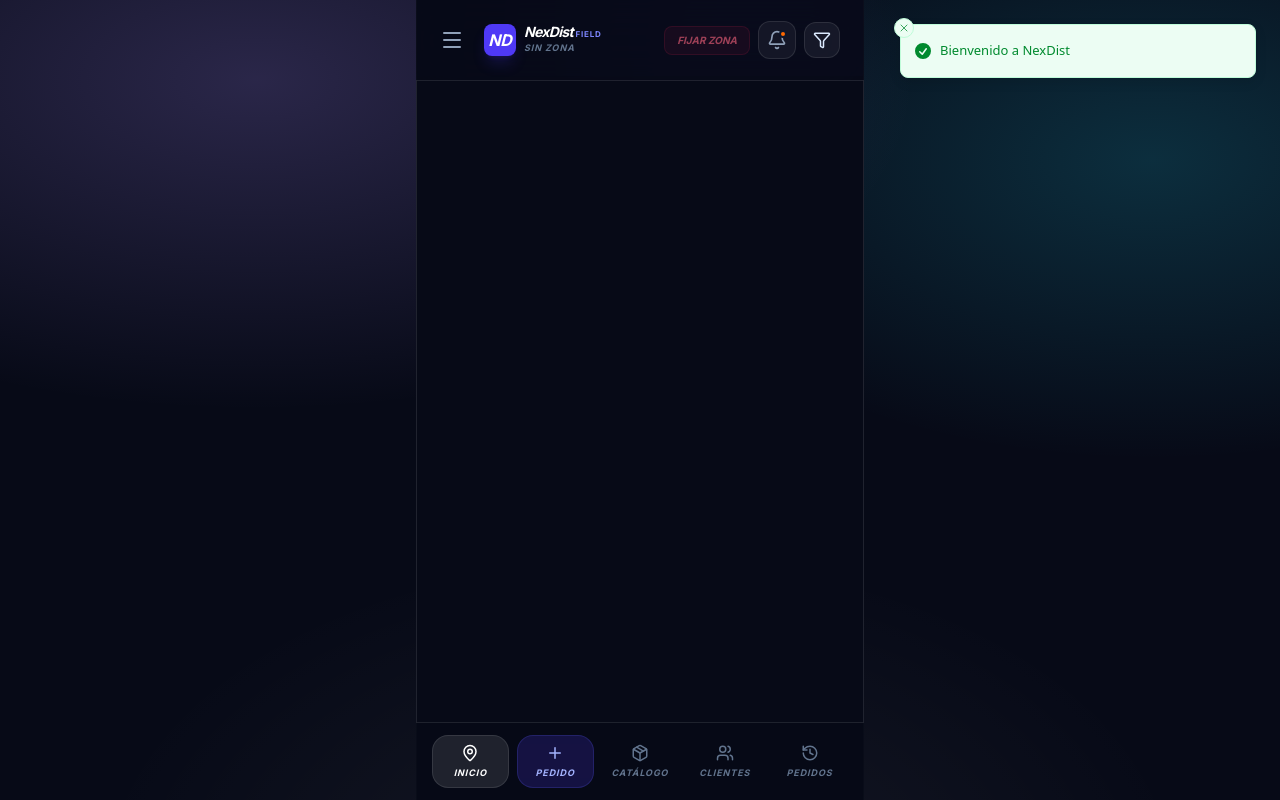
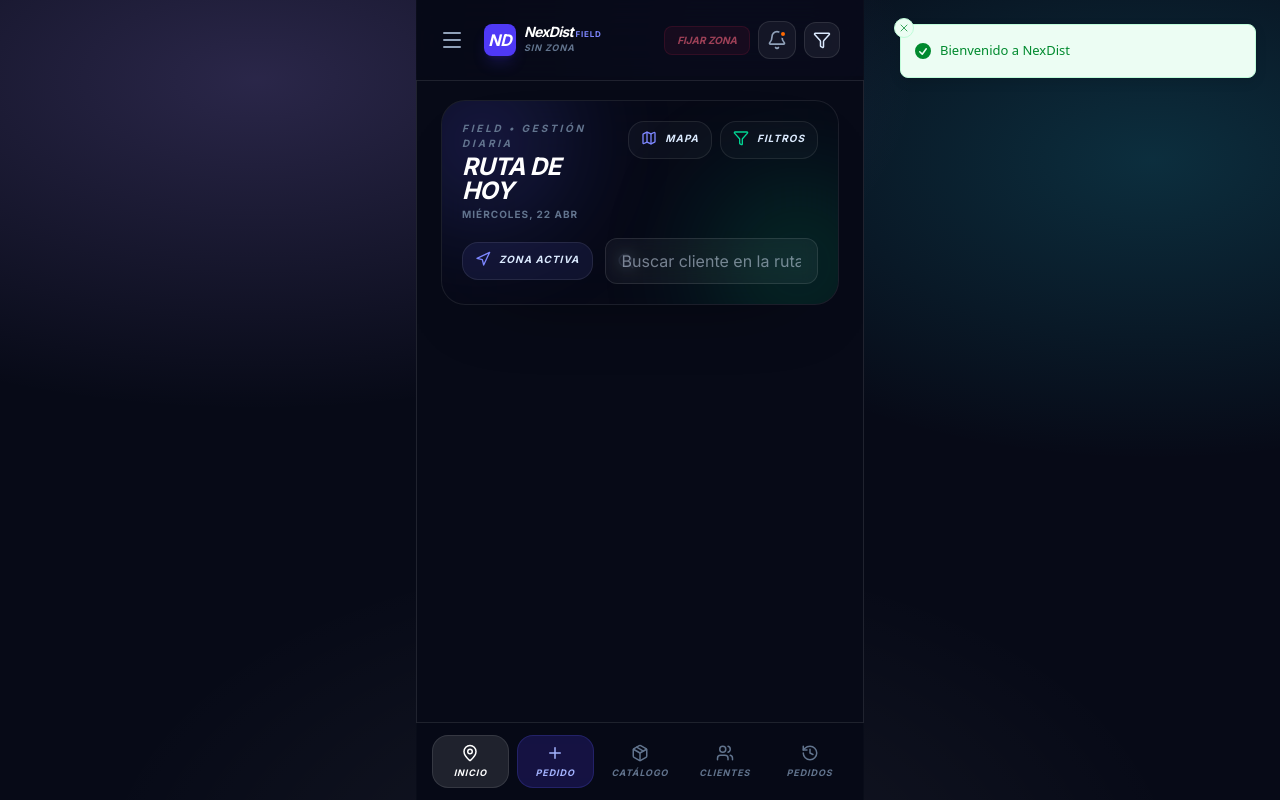
Before and after one commit to andersont2713-prog/NexDis, a React (Vite) app in the folder NexDis/: page /login in a window 1280 px wide. Both pictures are taken after typing "Sample", "Sample123" into the empty fields and a click on the button "INGRESAR AL SISTEMA". Built offline with nearby package versions, Linux system fonts and the light colour scheme.

Commit message:
Add new main header for "Ruta de Hoy" in SellerHome component. Enhanced layout with improved styling, including buttons for map and filters, and a search input for better user interaction.

```diff
--- a/NexDis/src/App.tsx
+++ b/NexDis/src/App.tsx
@@ -644,7 +644,96 @@ function SellerHome() {
               'linear-gradient(180deg, color-mix(in srgb, var(--app-bg) 70%, transparent) 0%, color-mix(in srgb, var(--app-bg) 92%, transparent) 100%)',
           }}
         />
-        {/* Pantalla limpia: sin cabecera interna ni tarjetas */}
+
+        {/* Nueva cabecera principal: Ruta de Hoy */}
+        <div
+          className="shrink-0 relative z-10 rounded-3xl border backdrop-blur-2xl overflow-hidden"
+          style={{
+            borderColor: 'color-mix(in srgb, var(--app-border) 85%, transparent)',
+            background: 'color-mix(in srgb, var(--app-bg) 86%, transparent)',
+            boxShadow: '0 30px 80px -55px rgba(0,0,0,0.75)',
+          }}
+        >
+          <div className="absolute -left-10 -top-10 w-40 h-40 rounded-full blur-[60px] opacity-25 bg-indigo-500" />
+          <div className="absolute -right-12 -bottom-12 w-44 h-44 rounded-full blur-[60px] opacity-20 bg-emerald-500" />
+
+          <div className="p-5 relative">
+            <div className="flex items-start justify-between gap-4">
+              <div className="min-w-0">
+                <p className="text-[10px] font-black uppercase tracking-[0.28em] italic text-slate-500">
+                  Field • Gestión diaria
+                </p>
+                <h2 className="text-2xl font-black italic tracking-tight text-white uppercase leading-none mt-1">
+                  Ruta de Hoy
+                </h2>
+                <p className="text-[10px] font-bold uppercase tracking-widest text-slate-500 mt-1">
+                  {new Date().toLocaleDateString('es-ES', { weekday: 'long', day: '2-digit', month: 'short' })}
+                </p>
+              </div>
+
+              <div className="flex items-center gap-2 shrink-0">
+                <button
+                  type="button"
+                  className="px-3 py-2 rounded-2xl border text-[10px] font-black uppercase tracking-widest italic transition-all active:scale-95"
+                  style={{
+                    borderColor: 'color-mix(in srgb, var(--app-border) 85%, transparent)',
+                    background: 'color-mix(in srgb, var(--app-card) 55%, transparent)',
+                    color: 'var(--app-fg)',
+                  }}
+                  title="Ver ruta en mapa"
+                >
+                  <span className="inline-flex items-center gap-2">
+                    <MapIcon size={16} className="text-indigo-400" />
+                    Mapa
+                  </span>
+                </button>
+                <button
+                  type="button"
+                  className="px-3 py-2 rounded-2xl border text-[10px] font-black uppercase tracking-widest italic transition-all active:scale-95"
+                  style={{
+                    borderColor: 'color-mix(in srgb, var(--app-border) 85%, transparent)',
+                    background: 'color-mix(in srgb, var(--app-card) 40%, transparent)',
+                    color: 'var(--app-fg)',
+                  }}
+                  title="Filtros"
+                >
+                  <span className="inline-flex items-center gap-2">
+                    <Filter size={16} className="text-emerald-400" />
+                    Filtros
+                  </span>
+                </button>
+              </div>
+            </div>
+
+            <div className="mt-4 flex items-center gap-3">
+              <div
+                className="px-3 py-2 rounded-2xl border text-[10px] font-black uppercase tracking-widest italic"
+                style={{
+                  borderColor: 'color-mix(in srgb, var(--app-border) 85%, transparent)',
+                  background: 'color-mix(in srgb, rgb(99 102 241 / 0.18) 60%, transparent)',
+                  color: 'var(--app-fg)',
+                }}
+                title="Zona actual"
+              >
+                <span className="inline-flex items-center gap-2">
+                  <Navigation size={16} className="text-indigo-400" />
+                  Zona activa
+                </span>
+              </div>
+
+              <div className="flex-1 min-w-0 relative">
+                <Search className="absolute left-3 top-1/2 -translate-y-1/2 text-slate-500" size={18} />
+                <input
+                  type="text"
+                  placeholder="Buscar cliente en la ruta…"
+                  className="input-glass pl-10 !py-2.5"
+                />
+              </div>
+            </div>
+          </div>
+        </div>
+
+        {/* Cuerpo (por ahora vacío): aquí construiremos el nuevo módulo */}
         <div className="flex-1 min-h-0 relative z-10" />
       </div>
     </div>
```
